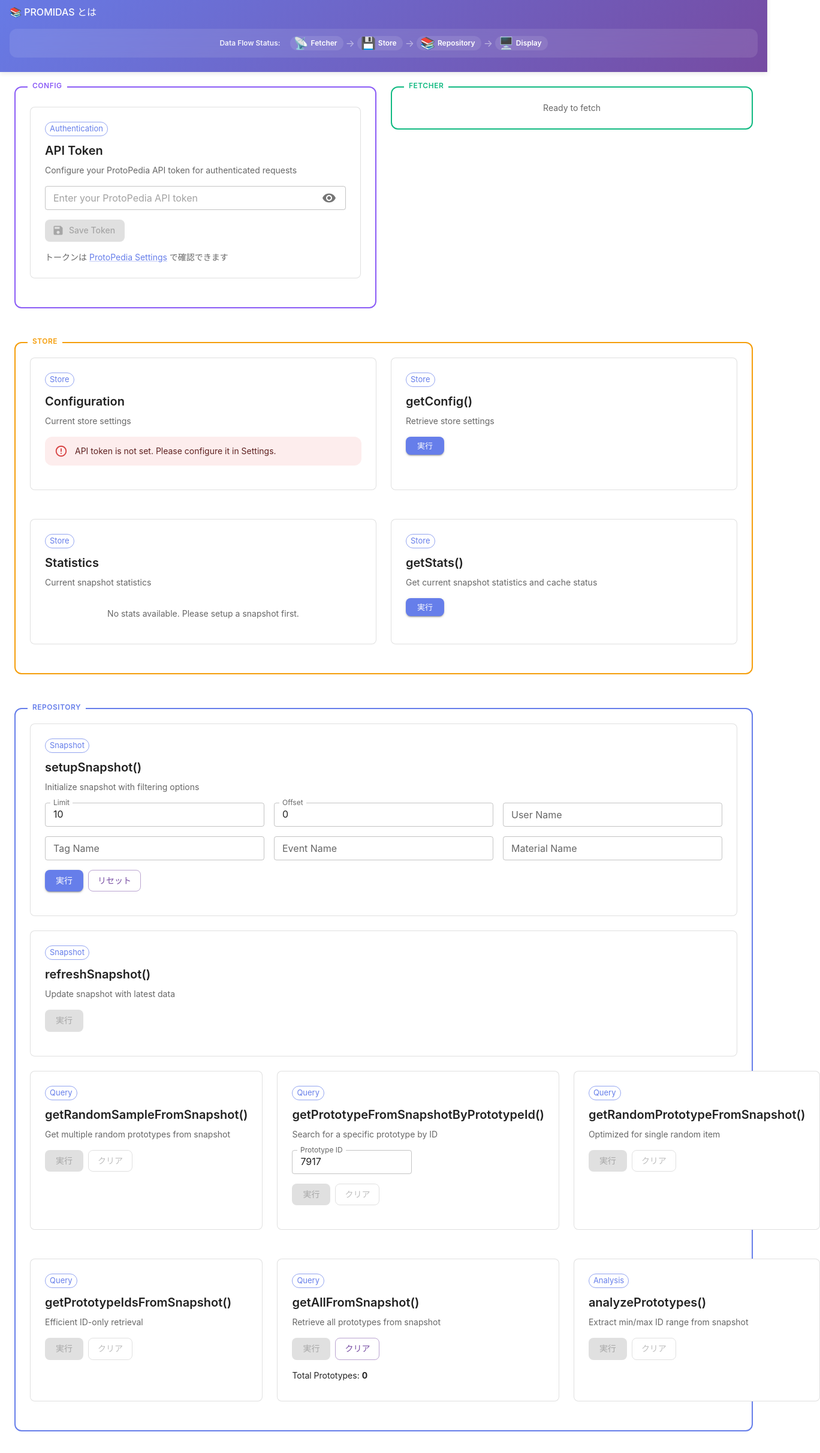
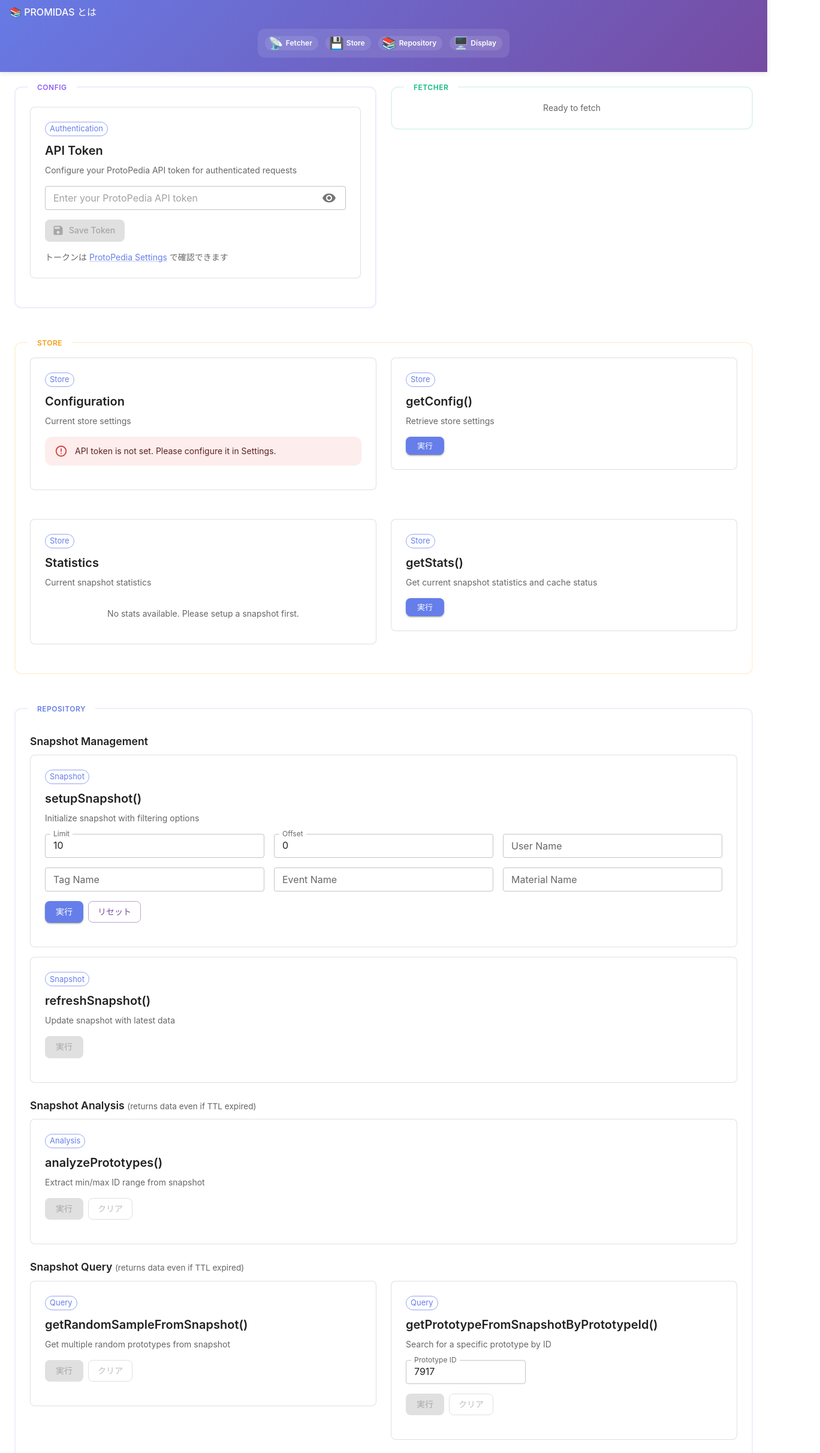
Before and after one commit to F88/PROMIDAS-demo, a React (Vite) app: page / in a window 1280 px wide. Shown: the part 104-2526 px from the top of the page at 60% size, 1368 px wide, since content can reach past the window. Built offline with nearby package versions, Linux system fonts and the light colour scheme.

Commit message:
feat: refactor container components to use ContainerWrapper for consistent styling and structure

```diff
--- a/src/App.css
+++ b/src/App.css
@@ -577,80 +577,6 @@
   gap: 1rem;
 }
 
-/* ========== Top Containers Grid (Config + Store) ========== */
-
-.top-containers-grid {
-  display: grid;
-  gap: 1.5rem;
-  grid-template-columns: 1fr;
-  margin-bottom: 2rem;
-}
-
-/* Tablet and larger: 2 columns */
-@media (min-width: 768px) {
-  .top-containers-grid {
-    grid-template-columns: 1fr 1fr;
-  }
-}
-
-/* Mobile: single column */
-@media (max-width: 767px) {
-  .top-containers-grid {
-    grid-template-columns: 1fr;
-  }
-}
-
-/* ========== Store Grid Layout ========== */
-
-.store-grid {
-  display: grid;
-  gap: 1.5rem;
-  grid-template-columns: 1fr;
-}
-
-/* Tablet and larger screens: 2 columns */
-@media (min-width: 768px) {
-  .store-grid {
-    grid-template-columns: repeat(2, 1fr);
-  }
-}
-
-/* Mobile: ensure single column */
-@media (max-width: 767px) {
-  .store-grid {
-    grid-template-columns: 1fr;
-  }
-}
-
-/* ========== Repository Grid Layout ========== */
-
-.repository-grid {
-  display: grid;
-  gap: 1.5rem;
-  grid-template-columns: 1fr;
-}
-
-/* Tablet: 2 columns */
-@media (min-width: 768px) {
-  .repository-grid {
-    grid-template-columns: repeat(2, 1fr);
-  }
-}
-
-/* Desktop and larger: 3 columns */
-@media (min-width: 1280px) {
-  .repository-grid {
-    grid-template-columns: repeat(3, 1fr);
-  }
-}
-
-/* Mobile: ensure single column */
-@media (max-width: 767px) {
-  .repository-grid {
-    grid-template-columns: 1fr;
-  }
-}
-
 /* ========== Data Flow Indicator ========== */
 
 @keyframes indicatorPulse {
--- a/src/App.tsx
+++ b/src/App.tsx
@@ -115,32 +115,83 @@ function App() {
     return () => clearInterval(intervalId);
   }, [updateStats]);
 
-  // Visualize data flow: Fetcher -> Store -> Repository -> Display
-  const visualizeDataFlow = async (operation: () => Promise<void> | void) => {
-    // 1. Fetcher activates
-    setIsFetcherActive(true);
-    await new Promise((resolve) => setTimeout(resolve, 300));
+  // Visualize data flow with flexible step control
+  type FlowStep = 'fetcher' | 'store' | 'repository' | 'display';
 
-    // 2. Store activates
-    setIsFetcherActive(false);
-    setIsStoreActive(true);
+  const visualizeDataFlow = async (
+    operation: () => Promise<void> | void,
+    sequence: FlowStep[],
+  ) => {
+    const delays: Record<FlowStep, number> = {
+      fetcher: 300,
+      store: 600,
+      repository: 400,
+      display: 1000,
+    };
 
-    // Execute the operation while Store is active
+    const setters: Record<FlowStep, (active: boolean) => void> = {
+      fetcher: setIsFetcherActive,
+      store: setIsStoreActive,
+      repository: setIsRepositoryActive,
+      display: setIsDisplayActive,
+    };
+
+    let operationExecuted = false;
+
+    for (const step of sequence) {
+      setters[step](true);
+
+      // Execute operation on the first step
+      if (!operationExecuted) {
         await operation();
-    await new Promise((resolve) => setTimeout(resolve, 600));
+        operationExecuted = true;
+      }
 
-    // 3. Repository activates
-    setIsStoreActive(false);
-    setIsRepositoryActive(true);
-    await new Promise((resolve) => setTimeout(resolve, 1000));
+      await new Promise((resolve) => setTimeout(resolve, delays[step]));
+      setters[step](false);
+    }
+  };
 
-    // 4. Display activates
-    setIsRepositoryActive(false);
-    setIsDisplayActive(true);
-    await new Promise((resolve) => setTimeout(resolve, 1000));
+  // Convenience wrapper for common flow patterns
+  type FlowPattern =
+    | 'get-store-info'
+    | 'get-from-snapshot'
+    | 'fetch-individual'
+    | 'forced-fetch'
+    | 'simple-display';
 
-    // 5. Clear all
-    setIsDisplayActive(false);
+  const visualizeFlow = async (
+    operation: () => Promise<void> | void,
+    pattern: FlowPattern,
+  ) => {
+    const patterns: Record<FlowPattern, FlowStep[]> = {
+      // Repository gets Store info (config/stats) and returns to Display
+      'get-store-info': ['repository', 'store', 'repository', 'display'],
+      // Repository gets data from snapshot in Store, returns to Display
+      'get-from-snapshot': ['repository', 'store', 'repository', 'display'],
+      // Repository checks Store (miss), fetches individual via Fetcher, saves to Store, returns to Display
+      'fetch-individual': [
+        'repository',
+        'store',
+        'fetcher',
+        'repository',
+        'store',
+        'display',
+      ],
+      // Repository forces fetch via Fetcher, saves to Store (success/fail), returns to Display
+      'forced-fetch': [
+        'repository',
+        'fetcher',
+        'repository',
+        'store',
+        'repository',
+        'display',
+      ],
+      // Simple display without data flow (for UI-only operations)
+      'simple-display': ['display'],
+    };
+
+    return visualizeDataFlow(operation, patterns[pattern]);
   };
 
   const handleResetSnapshotForm = () => {
@@ -166,69 +217,69 @@ function App() {
     if (snapshotEventNm) params.eventNm = snapshotEventNm;
     if (snapshotMaterialNm) params.materialNm = snapshotMaterialNm;
 
-    await visualizeDataFlow(async () => {
+    await visualizeFlow(async () => {
       await setupSnapshot(params);
       updateStats();
-    });
+    }, 'forced-fetch');
   };
 
   const handleRefreshSnapshot = async () => {
-    await visualizeDataFlow(async () => {
+    await visualizeFlow(async () => {
       await refreshSnapshot();
       updateStats();
-    });
+    }, 'forced-fetch');
   };
 
   const handleFetchRandom = () => {
     clearSearch();
-    visualizeDataFlow(() => {
+    visualizeFlow(() => {
       fetchRandom();
-    });
+    }, 'get-from-snapshot');
   };
 
   const handleSearch = () => {
     const id = parseInt(searchId);
     if (!isNaN(id)) {
-      visualizeDataFlow(() => {
+      visualizeFlow(() => {
         searchById(id);
-      });
+      }, 'get-from-snapshot');
     }
   };
 
   const wrappedFetchSingleRandom = () => {
-    visualizeDataFlow(() => {
+    visualizeFlow(() => {
       fetchSingleRandom();
-    });
+    }, 'get-from-snapshot');
   };
 
   const wrappedFetchIds = () => {
-    visualizeDataFlow(() => {
+    visualizeFlow(() => {
       fetchIds();
-    });
+    }, 'get-from-snapshot');
   };
 
   const wrappedFetchConfig = () => {
-    visualizeDataFlow(() => {
+    visualizeFlow(() => {
       fetchConfig();
-    });
+    }, 'get-store-info');
   };
 
   const wrappedFetchAll = () => {
-    visualizeDataFlow(() => {
+    visualizeFlow(() => {
       fetchAll();
-    });
+    }, 'get-from-snapshot');
   };
 
   const wrappedAnalyze = () => {
-    visualizeDataFlow(() => {
+    visualizeFlow(() => {
       analyze();
-    });
+    }, 'get-from-snapshot');
   };
 
   const wrappedUpdateStats = () => {
-    visualizeDataFlow(() => {
+    visualizeFlow(() => {
       updateStats();
-    });
+    }, 'get-store-info');
   };
 
   const handleTokenChange = () => {
@@ -317,12 +368,14 @@ function App() {
           </Box>
           <StatsDashboard stats={stats} config={repoConfig} />
         </Stack>
+        <Box sx={{ display: 'flex', justifyContent: 'center' }}>
           <DataFlowIndicator
             isFetcherActive={isFetcherActive}
             isStoreActive={isStoreActive}
             isRepositoryActive={isRepositoryActive}
             isDisplayActive={isDisplayActive}
           />
+        </Box>
       </Box>
 
       <Container component="main" maxWidth="xl" sx={{ mt: 3, mb: 4 }}>
--- /dev/null
+++ b/src/components/common/container-wrapper.tsx
@@ -0,0 +1,60 @@
+import { Box, Chip } from '@mui/material';
+import { type ReactNode } from 'react';
+
+type ContainerType = 'fetcher' | 'store' | 'repository' | 'config';
+
+interface ContainerWrapperProps {
+  type: ContainerType;
+  label: string;
+  isActive?: boolean;
+  children: ReactNode;
+}
+
+const containerColors: Record<ContainerType, string> = {
+  fetcher: '#10b981',
+  store: '#f59e0b',
+  repository: '#667eea',
+  config: '#8b5cf6',
+};
+
+export function ContainerWrapper({
+  type,
+  label,
+  isActive = false,
+  children,
+}: ContainerWrapperProps) {
+  const color = containerColors[type];
+
+  return (
+    <Box
+      className={`container-wrapper ${type}-container ${isActive ? 'active' : ''}`}
+      sx={{
+        position: 'relative',
+        border: `2px solid ${color}20`,
+        borderRadius: 3,
+        p: 3,
+        mb: 4,
+        transition: 'all 0.3s ease',
+      }}
+    >
+      <Chip
+        label={label}
+        size="small"
+        sx={{
+          position: 'absolute',
+          top: -12,
+          left: 20,
+          backgroundColor: 'background.paper',
+          color: color,
+          fontWeight: 600,
+          fontSize: '0.75rem',
+          textTransform: 'uppercase',
+          letterSpacing: 0.5,
+          border: 'none',
+          px: 1,
+        }}
+      />
+      {children}
+    </Box>
+  );
+}
--- a/src/components/config/config-container.tsx
+++ b/src/components/config/config-container.tsx
@@ -6,6 +6,7 @@
  */
 
 import { Box } from '@mui/material';
+import { ContainerWrapper } from '../common/container-wrapper';
 
 interface ConfigContainerProps {
   isActive?: boolean;
@@ -17,13 +18,8 @@ export function ConfigContainer({
   children,
 }: ConfigContainerProps) {
   return (
-    <div
-      className={`container-wrapper config-container ${
-        isActive ? 'active' : ''
-      }`}
-    >
-      <span className="container-label">Config</span>
+    <ContainerWrapper type="config" label="Config" isActive={isActive}>
       <Box mt={1}>{children}</Box>
-    </div>
+    </ContainerWrapper>
   );
 }
--- a/src/components/data-flow-indicator.tsx
+++ b/src/components/data-flow-indicator.tsx
@@ -17,7 +17,7 @@ function FlowItem({ icon, label, isActive }: FlowItemProps) {
   return (
     <Chip
       icon={<span>{icon}</span>}
-      label={label}
+      label={<Box sx={{ display: { xs: 'none', sm: 'inline' } }}>{label}</Box>}
       size="small"
       sx={{
         backgroundColor: isActive
@@ -59,47 +59,18 @@ export function DataFlowIndicator({
         background: 'rgba(255, 255, 255, 0.1)',
         borderRadius: 3,
         backdropFilter: 'blur(10px)',
+        width: 'fit-content',
       }}
     >
-      <Stack
-        direction={{ xs: 'column', sm: 'row' }}
-        spacing={{ xs: 1, sm: 2 }}
-        alignItems="center"
-        justifyContent="center"
-      >
-        <Typography
-          variant="caption"
-          sx={{
-            fontWeight: 600,
-            color: 'white',
-            opacity: 0.9,
-            fontSize: { xs: '0.7rem', sm: '0.75rem' },
-          }}
-        >
-          Data Flow Status:
-        </Typography>
-        <Stack
-          direction="row"
-          spacing={0.5}
-          alignItems="center"
-          sx={{ flexWrap: 'wrap', justifyContent: 'center' }}
-        >
+      <Stack spacing={1.5}>
+        <Stack direction="row" spacing={1.5} sx={{ alignItems: 'center' }}>
           <FlowItem icon="📡" label="Fetcher" isActive={isFetcherActive} />
-          <Typography sx={{ color: 'rgba(255, 255, 255, 0.5)', mx: 0.5 }}>
-            →
-          </Typography>
           <FlowItem icon="💾" label="Store" isActive={isStoreActive} />
-          <Typography sx={{ color: 'rgba(255, 255, 255, 0.5)', mx: 0.5 }}>
-            →
-          </Typography>
           <FlowItem
             icon="📚"
             label="Repository"
             isActive={isRepositoryActive}
           />
-          <Typography sx={{ color: 'rgba(255, 255, 255, 0.5)', mx: 0.5 }}>
-            →
-          </Typography>
           <FlowItem icon="🖥️" label="Display" isActive={isDisplayActive} />
         </Stack>
       </Stack>
--- a/src/components/fetcher/fetcher-container.tsx
+++ b/src/components/fetcher/fetcher-container.tsx
@@ -1,4 +1,5 @@
 import { Typography } from '@mui/material';
+import { ContainerWrapper } from '../common/container-wrapper';
 
 /**
  * Fetcher Container
@@ -13,12 +14,7 @@ interface FetcherContainerProps {
 
 export function FetcherContainer({ isActive = false }: FetcherContainerProps) {
   return (
-    <div
-      className={`container-wrapper fetcher-container ${
-        isActive ? 'active' : ''
-      }`}
-    >
-      <span className="container-label">Fetcher</span>
+    <ContainerWrapper type="fetcher" label="Fetcher" isActive={isActive}>
       <Typography
         variant="body2"
         color={isActive ? 'success.main' : 'text.secondary'}
@@ -26,6 +22,6 @@ export function FetcherContainer({ isActive = false }: FetcherContainerProps) {
       >
         {isActive ? '📡 Fetching data from API...' : 'Ready to fetch'}
       </Typography>
-    </div>
+    </ContainerWrapper>
   );
 }
--- a/src/components/repository/repository-container.tsx
+++ b/src/components/repository/repository-container.tsx
@@ -1,3 +1,5 @@
+import { Typography, Stack, Grid } from '@mui/material';
+import { ContainerWrapper } from '../common/container-wrapper';
 import { SetupSnapshot } from './setup-snapshot';
 import { RefreshSnapshot } from './refresh-snapshot';
 import { RandomPrototype } from './random-prototype';
@@ -135,13 +137,21 @@ export function RepositoryContainer({
   stats,
 }: RepositoryContainerProps) {
   return (
-    <div
-      className={`container-wrapper repository-container ${
-        isActive ? 'active' : ''
-      }`}
+    <ContainerWrapper type="repository" label="Repository" isActive={isActive}>
+      {/* Management Operations */}
+      <Typography
+        variant="h6"
+        sx={{
+          mt: 2,
+          mb: 1,
+          fontSize: '1.1rem',
+          fontWeight: 600,
+        }}
       >
-      <span className="container-label">Repository</span>
+        Snapshot Management
+      </Typography>
 
+      <Stack spacing={2}>
         {/* Setup Snapshot */}
         <SetupSnapshot
           snapshotLimit={snapshotLimit}
@@ -169,8 +179,57 @@ export function RepositoryContainer({
           stats={stats}
           handleRefreshSnapshot={handleRefreshSnapshot}
         />
+      </Stack>
 
-      <div className="repository-grid">
+      {/* Analysis Operations */}
+      <Typography
+        variant="h6"
+        sx={{
+          mt: 3,
+          mb: 1,
+          fontSize: '1.1rem',
+          fontWeight: 600,
+        }}
+      >
+        Snapshot Analysis{' '}
+        <Typography
+          component="span"
+          sx={{ fontSize: '0.85rem', fontWeight: 400, opacity: 0.7 }}
+        >
+          (returns data even if TTL expired)
+        </Typography>
+      </Typography>
+
+      <Analysis
+        analysis={analysis}
+        analysisLoading={analysisLoading}
+        analysisError={analysisError}
+        stats={stats}
+        analyze={analyze}
+        clearAnalysis={clearAnalysis}
+      />
+
+      {/* Query Operations */}
+      <Typography
+        variant="h6"
+        sx={{
+          mt: 3,
+          mb: 1,
+          fontSize: '1.1rem',
+          fontWeight: 600,
+        }}
+      >
+        Snapshot Query{' '}
+        <Typography
+          component="span"
+          sx={{ fontSize: '0.85rem', fontWeight: 400, opacity: 0.7 }}
+        >
+          (returns data even if TTL expired)
+        </Typography>
+      </Typography>
+
+      <Grid container spacing={3}>
+        <Grid size={{ xs: 12, md: 6, xl: 4 }}>
           <RandomPrototype
             randomPrototype={randomPrototype}
             randomLoading={randomLoading}
@@ -179,7 +238,9 @@ export function RepositoryContainer({
             handleFetchRandom={handleFetchRandom}
             clearRandom={clearRandom}
           />
+        </Grid>
 
+        <Grid size={{ xs: 12, md: 6, xl: 4 }}>
           <SearchById
             searchId={searchId}
             setSearchId={setSearchId}
@@ -190,7 +251,9 @@ export function RepositoryContainer({
             handleSearch={handleSearch}
             clearSearch={clearSearch}
           />
+        </Grid>
 
+        <Grid size={{ xs: 12, md: 6, xl: 4 }}>
           <SingleRandom
             singleRandomPrototype={singleRandomPrototype}
             singleRandomLoading={singleRandomLoading}
@@ -199,7 +262,9 @@ export function RepositoryContainer({
             fetchSingleRandom={fetchSingleRandom}
             clearSingleRandom={clearSingleRandom}
           />
+        </Grid>
 
+        <Grid size={{ xs: 12, md: 6, xl: 4 }}>
           <PrototypeIds
             prototypeIds={prototypeIds}
             idsLoading={idsLoading}
@@ -208,7 +273,9 @@ export function RepositoryContainer({
             fetchIds={fetchIds}
             clearIds={clearIds}
           />
+        </Grid>
 
+        <Grid size={{ xs: 12, md: 6, xl: 4 }}>
           <AllPrototypes
             allPrototypes={allPrototypes}
             allLoading={allLoading}
@@ -217,16 +284,8 @@ export function RepositoryContainer({
             fetchAll={fetchAll}
             clearAll={clearAll}
           />
-
-        <Analysis
-          analysis={analysis}
-          analysisLoading={analysisLoading}
-          analysisError={analysisError}
-          stats={stats}
-          analyze={analyze}
-          clearAnalysis={clearAnalysis}
-        />
-      </div>
-    </div>
+        </Grid>
+      </Grid>
+    </ContainerWrapper>
   );
 }
--- a/src/components/store/store-container.tsx
+++ b/src/components/store/store-container.tsx
@@ -1,3 +1,5 @@
+import { Grid } from '@mui/material';
+import { ContainerWrapper } from '../common/container-wrapper';
 import { ConfigDisplay } from './config-display';
 import type { PrototypeInMemoryStats } from '@f88/promidas';
 import { GetStats } from './get-stats';
@@ -25,22 +27,25 @@ export function StoreContainer({
   isActive = false,
 }: StoreContainerProps) {
   return (
-    <div
-      className={`container-wrapper store-container ${
-        isActive ? 'active' : ''
-      }`}
-    >
-      <span className="container-label">Store</span>
-      <div className="store-grid">
+    <ContainerWrapper type="store" label="Store" isActive={isActive}>
+      <Grid container spacing={3}>
+        <Grid size={{ xs: 12, md: 6 }}>
           <ConfigDisplay
             repoConfig={config}
             configLoading={configLoading}
             configError={configError}
           />
+        </Grid>
+        <Grid size={{ xs: 12, md: 6 }}>
           <GetConfig configLoading={configLoading} fetchConfig={fetchConfig} />
+        </Grid>
+        <Grid size={{ xs: 12, md: 6 }}>
           <StatsDisplay stats={stats} />
+        </Grid>
+        <Grid size={{ xs: 12, md: 6 }}>
           <GetStats fetchStats={fetchStats} />
-      </div>
-    </div>
+        </Grid>
+      </Grid>
+    </ContainerWrapper>
   );
 }
```
Lines whose indentation alone changed are shown as unchanged.
